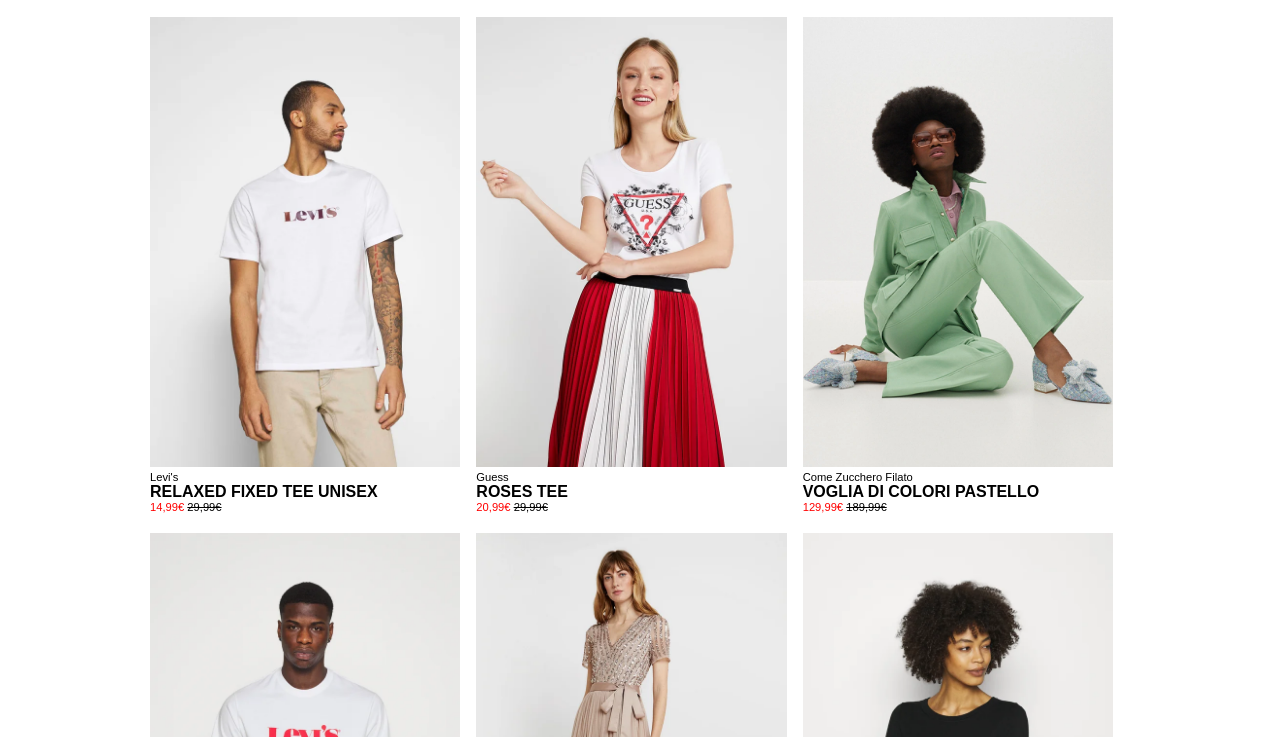
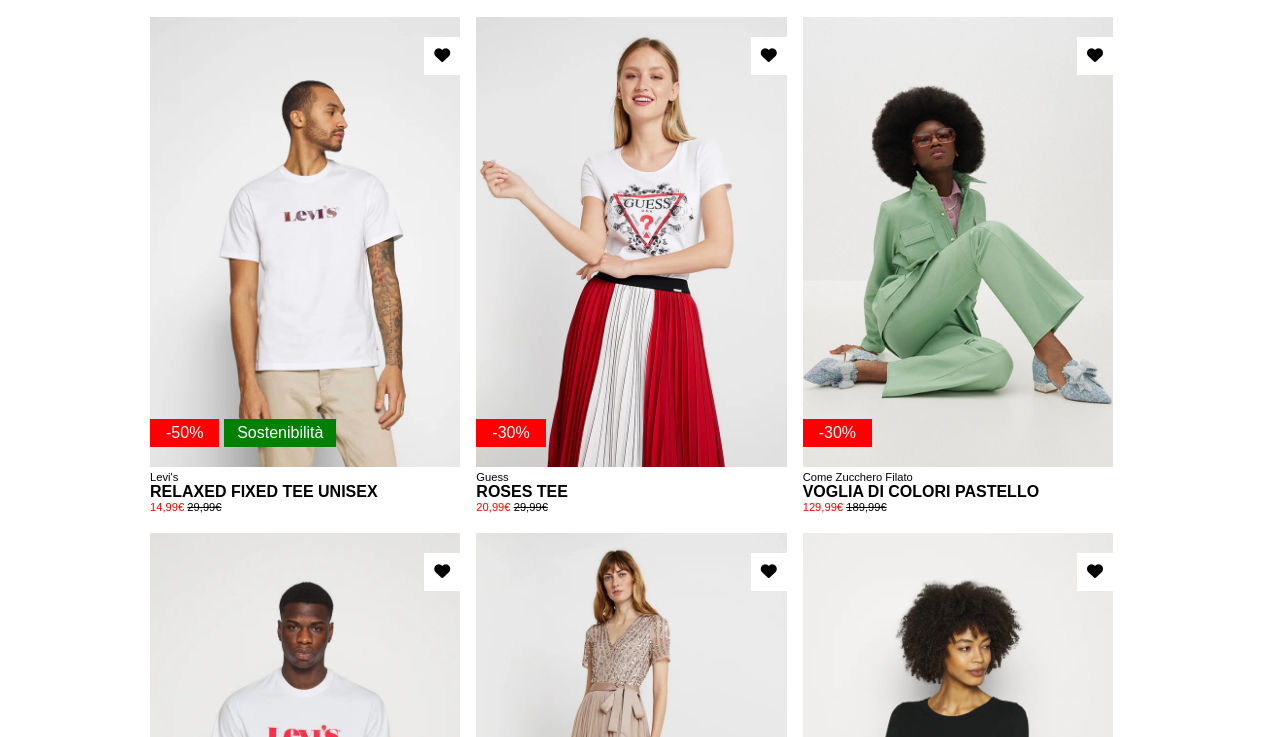
Before and after one commit to IvanoPisaniello/html-css-boolando, a plain HTML site: page index.html in a window 1280 px wide. Shown: the part 63-800 px from the top of the page. Drawn offline with Linux system fonts and the light colour scheme.

Commit message:
added labels

```diff
--- a/index.html
+++ b/index.html
@@ -14,7 +14,7 @@
     <link rel="stylesheet" href="style.css">
     <title>Boolando</title>
 </head>
-
+<!-- header -->
 <header>
     <div class="navbar container d-flex">
         <div class="left-nav">
@@ -37,6 +37,8 @@
     </div>
 </header>
 <main>
+    <!-- columns -->
+    <!-- first row -->
     <div class="row d-flex container">
         <div class="col">
             <img src="img/1.webp" alt="" class="first-article">
@@ -45,6 +47,11 @@
                 <div class="txt-small">Levi's</div>
                 <h4>RELAXED FIXED TEE UNISEX</h4>
                 <div class="txt-small"><span class="txt-red">14,99€</span> <span><strike>29,99€</strike></span></div>
+            </div>
+            <div class="heart"><i class="fa-solid fa-heart"></i></div>
+            <div class="labels d-flex">
+                <div class="discount txt-white">-50%</div>
+                <div class="eco txt-white">Sostenibilità</div>
             </div>
         </div>
         <div class="col">
@@ -55,6 +62,10 @@
                 <h4>ROSES TEE</h4>
                 <div class="txt-small"><span class="txt-red">20,99€</span> <span><strike>29,99€</strike></span></div>
             </div>
+            <div class="heart"><i class="fa-solid fa-heart"></i></div>
+            <div class="labels d-flex">
+                <div class="discount txt-white">-30%</div>
+            </div>
         </div>
         <div class="col">
             <img src="img/3.webp" alt="">
@@ -64,7 +75,12 @@
                 <h4>VOGLIA DI COLORI PASTELLO</h4>
                 <div class="txt-small"><span class="txt-red">129,99€</span> <span><strike>189,99€</strike></span></div>
             </div>
+            <div class="heart"><i class="fa-solid fa-heart"></i></div>
+            <div class="labels d-flex">
+                <div class="discount txt-white">-30%</div>
+            </div>
         </div>
+        <!-- second-row -->
         <div class="col">
             <img src="img/4.webp" alt="">
             <img src="img/4b.webp" alt="" class="d-none">
@@ -72,6 +88,11 @@
                 <div class="txt-small">Levi's</div>
                 <h4>TEE UNISEX</h4>
                 <div class="txt-small"><span class="txt-red">14,99€</span> <span><strike>29,99€</strike></span></div>
+            </div>
+            <div class="heart"><i class="fa-solid fa-heart"></i></div>
+            <div class="labels d-flex">
+                <div class="discount txt-white">-50%</div>
+                <div class="eco txt-white">Sostenibilità</div>
             </div>
         </div>
         <div class="col">
@@ -82,6 +103,7 @@
                 <h4>STRIPE BODICE</h4>
                 <div class="txt-small"><span class="txt-red">99,99€</span></div>
             </div>
+            <div class="heart"><i class="fa-solid fa-heart"></i></div>
         </div>
         <div class="col">
             <img src="img/6.webp" alt="">
@@ -90,6 +112,10 @@
                 <div class="txt-small">Esprit</div>
                 <h4>MAGLIONE - BLACK</h4>
                 <div class="txt-small"><span class="txt-red">29,99€</span></div>
+            </div>
+            <div class="heart"><i class="fa-solid fa-heart"></i></div>
+            <div class="labels d-flex">
+                <div class="eco txt-white">Sostenibilità</div>
             </div>
         </div>
     </div>
--- a/style.css
+++ b/style.css
@@ -27,6 +27,10 @@ a {
 li {
     list-style-type: none;
     margin: 0 5px;
+}
+
+.txt-white {
+    color: white;
 }
 
 .txt-red {
@@ -92,3 +96,29 @@ main {
 .col:hover .d-none {
     display: block;
 }
+
+/* heart */
+.heart {
+    position: absolute;
+    top: 20px;
+    right: 0px;
+    background-color: white;
+    padding: 10px;
+}
+
+/* labels */
+.labels {
+    position: absolute;
+    bottom: 70px;
+}
+
+.discount {
+    background-color: red;
+    padding: 0.3rem 1rem;
+    margin-right: 5px;
+}
+
+.eco {
+    background-color: green;
+    padding: 0.3rem 0.8rem;
+}
```
